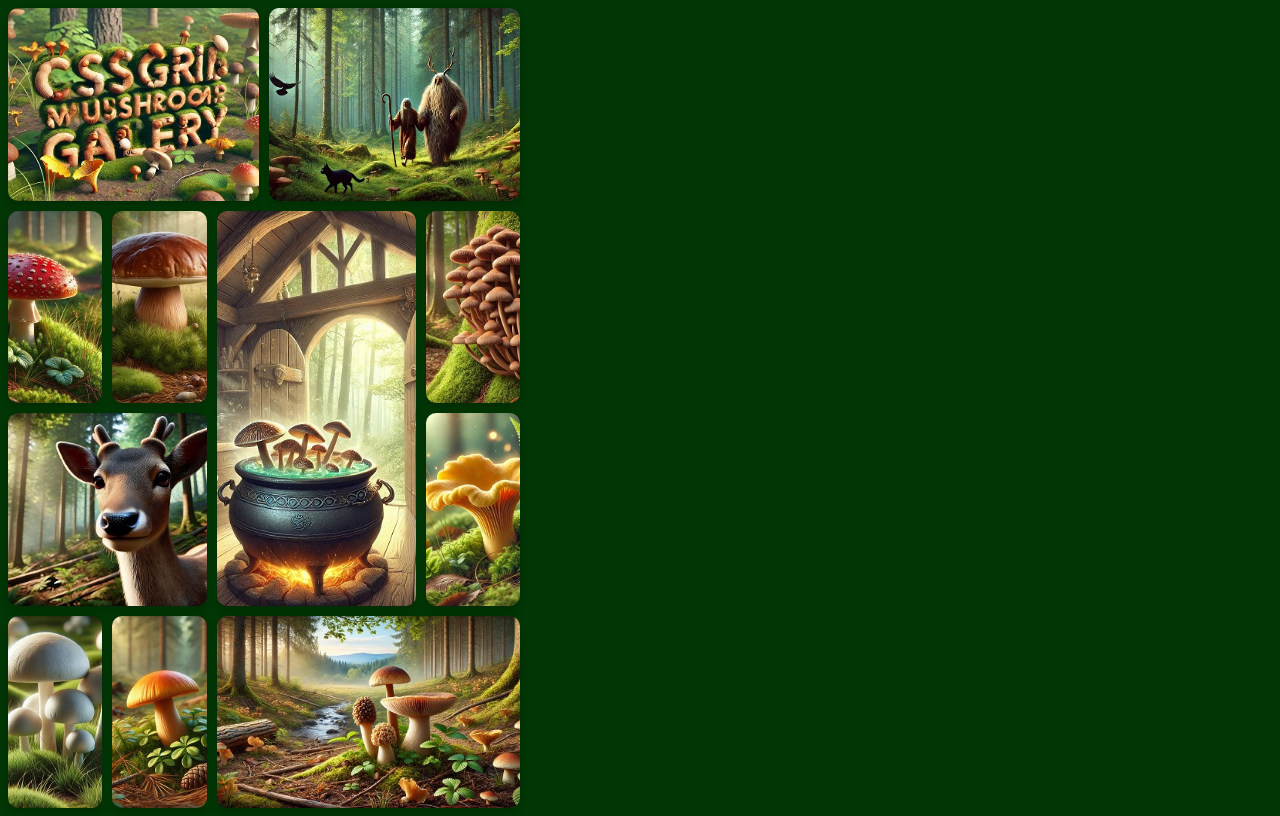
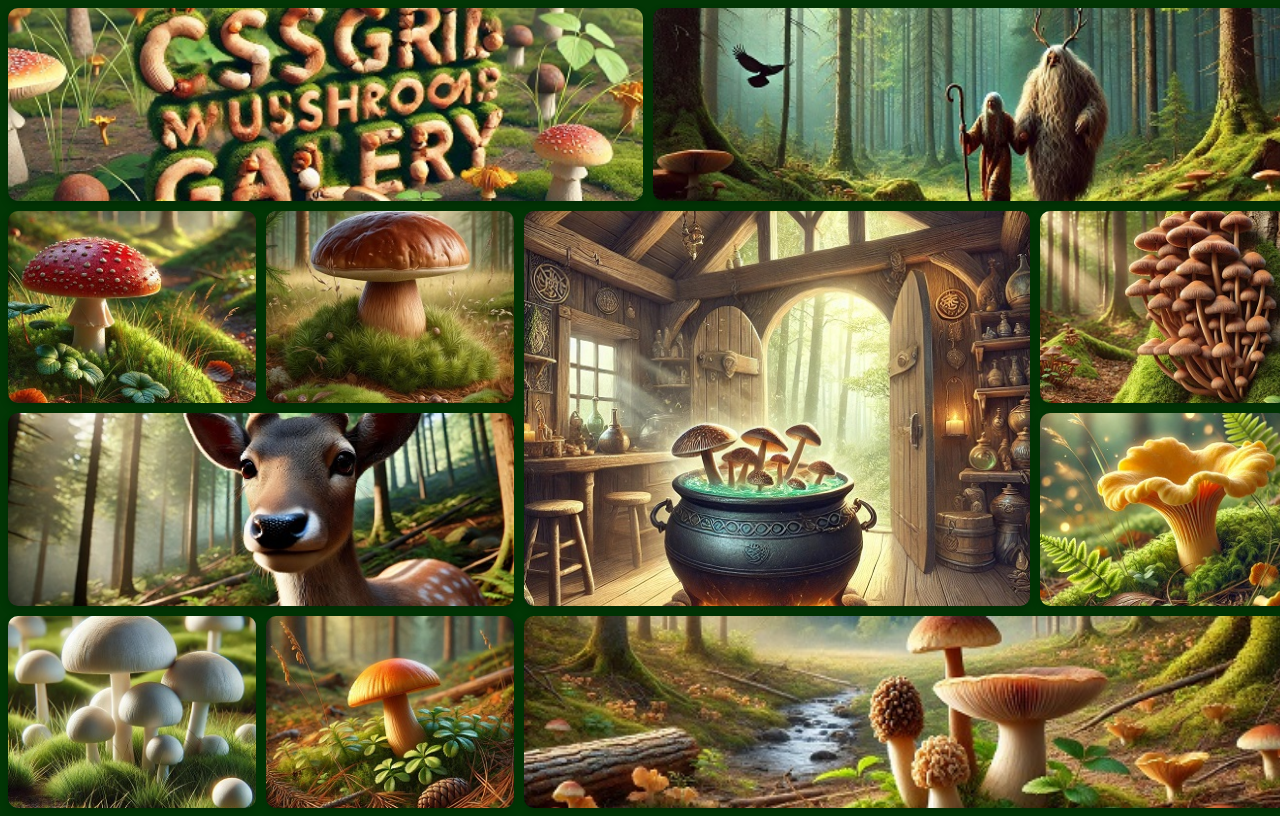
Before and after one commit to OlenaMyroshnykova/UtilizarCSSGrid, a plain HTML site: page index.html in a window 1280 px wide. Drawn offline with Linux system fonts and the light colour scheme.

Commit message:
Fixed styles.css

```diff
--- a/styles.css
+++ b/styles.css
@@ -6,10 +6,9 @@ body {
     display: grid;
     grid-template-columns: repeat(10, 1fr);
     grid-template-rows: repeat(8, 1fr);
-    width: 40vw;
+    width: 100vw;
     height: 100vh;
     gap: 10px;
-    align-self: center;
 }
 
 .grid-item img {
```
